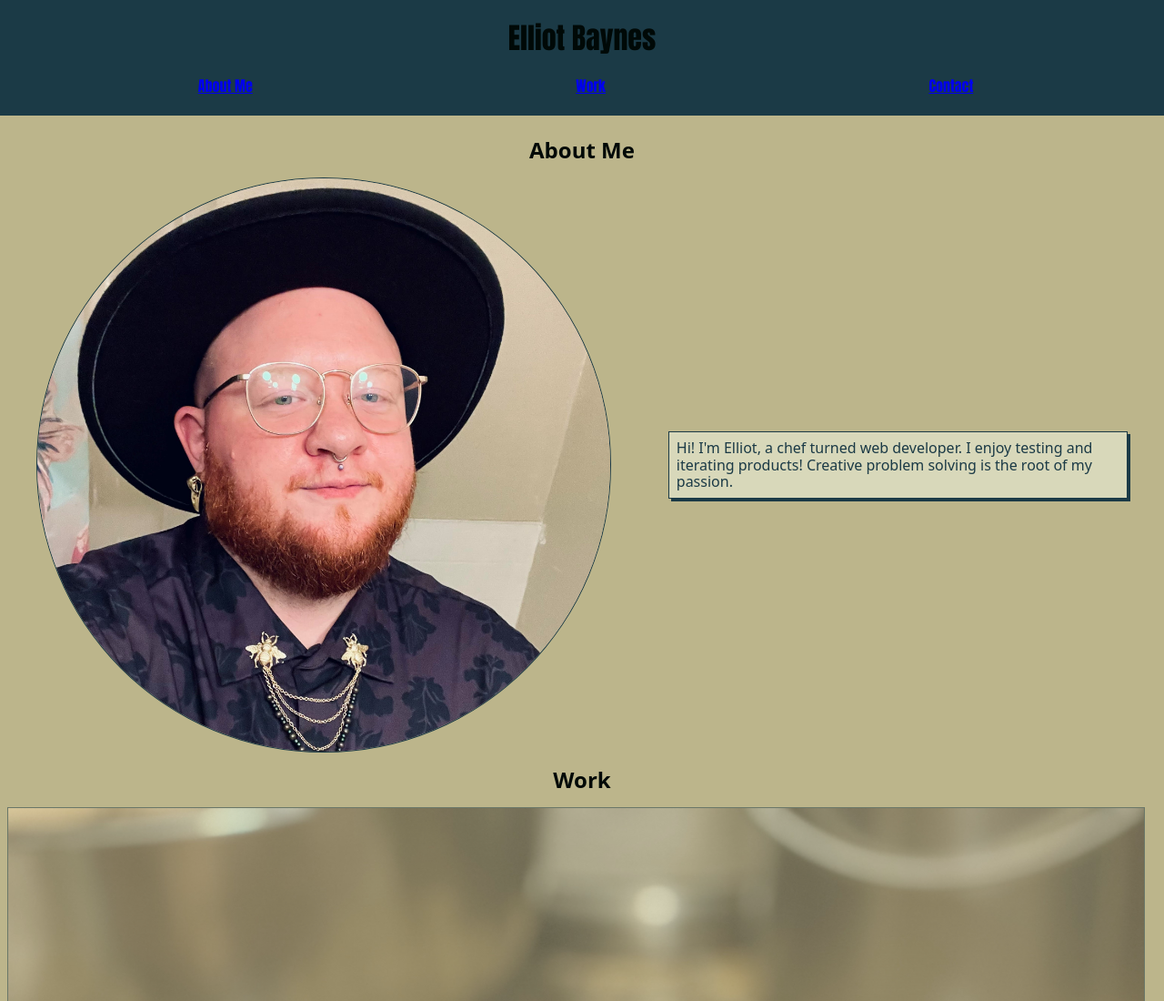
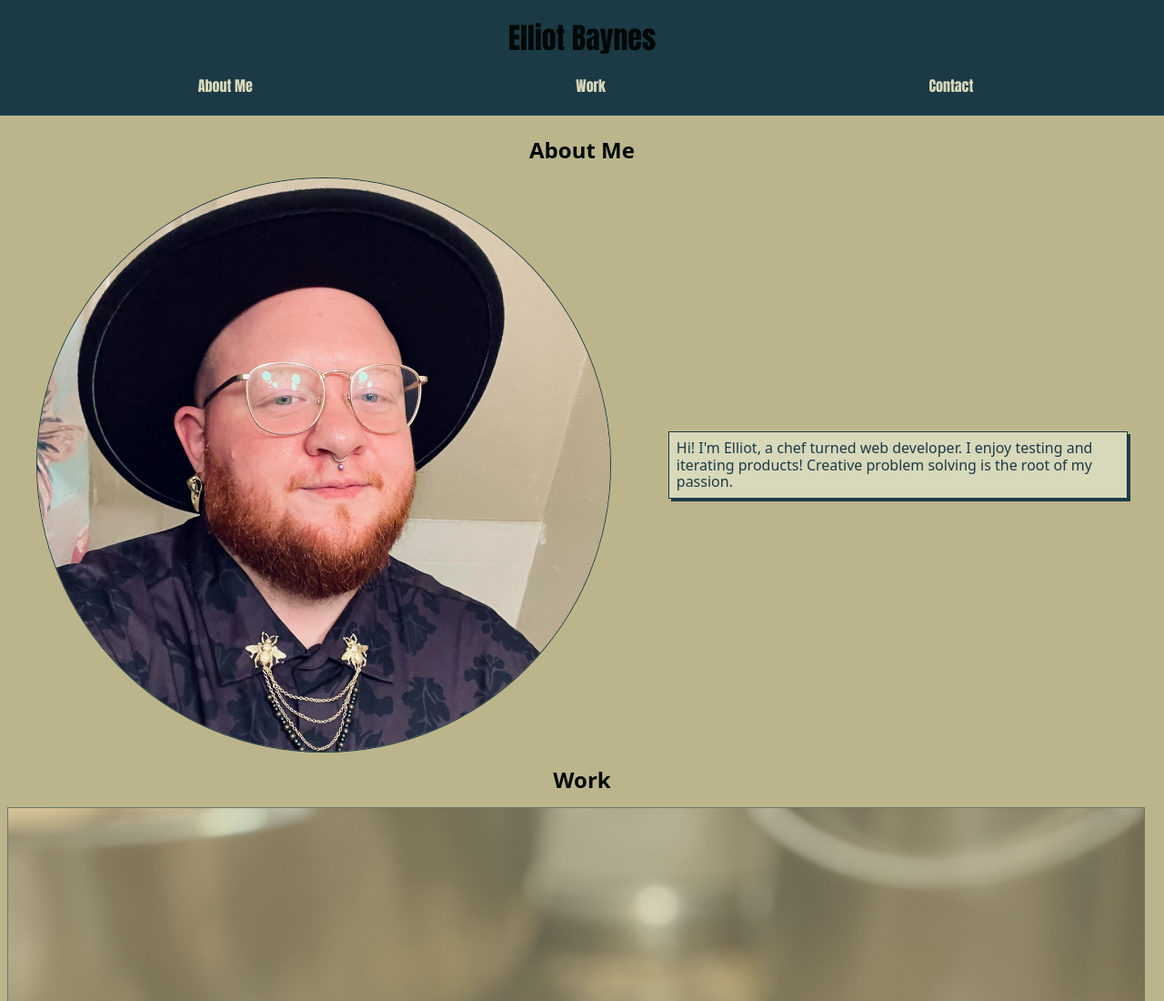
Before and after one commit to eabaynes/Web-Portfolio, a website built with Vite: page index.html in a window 1280 px wide. Shown: the top 1100 px of the page at 91% size. Built offline with nearby package versions, Linux system fonts and the light colour scheme.

Commit message:
restyled link text

```diff
--- a/assets/style.css
+++ b/assets/style.css
@@ -24,6 +24,11 @@ nav ul {
   flex-direction: row;
   justify-content: space-around;
   list-style-type: none;
+}
+
+a {
+  text-decoration: none;
+  color: #d8d8ba;
 }
 
 /* background */
```
